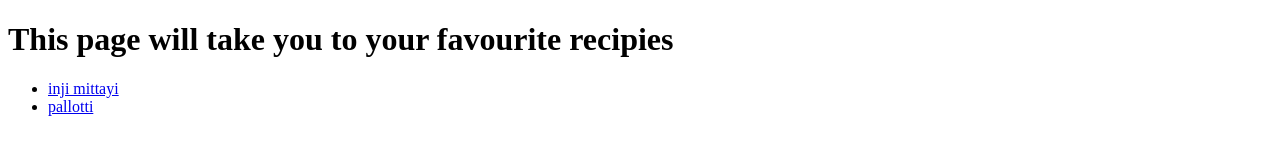
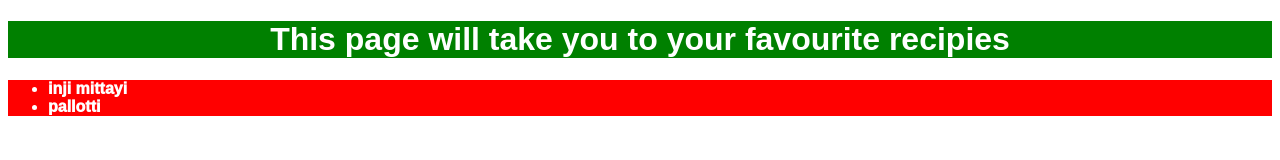
Before and after one commit to kongorer/git-test, a plain HTML site: page index.html in a window 1280 px wide. Drawn offline with Linux system fonts and the light colour scheme.

Commit message:
adding css for index.html

```diff
--- a/index.html
+++ b/index.html
@@ -3,14 +3,15 @@
     <head>
        <meta charset="UTF-8">
        <title>recepies</title>
+       <link rel= "stylesheet" href="styles.css">
 
     </head>
 
     <body>
         <h1>This page will take you to your favourite recipies</h1>
-        <ul>
-            <li><a href = "pages/inji.html">inji mittayi</a></li>
-            <li><a href = "pages/pallotti.html">pallotti</a></li>
+        <ul id="links">
+            <li class="kaka"><a href = "pages/inji.html" id="li">inji mittayi</a></li>
+            <li class="kaka"><a href = "pages/pallotti.html" id="li">pallotti</a></li>
         </ul>
     </body>
 </html>
--- /dev/null
+++ b/styles.css
@@ -0,0 +1,42 @@
+h1 {
+    text-align: center;
+    color: white;
+    background-color: green;
+    font-weight: 900;
+    font-family: Arial, Helvetica, sans-serif;
+}
+
+#links ,
+.kaka
+{
+    color: white;
+    background-color: red;
+    font-weight: 1000 ;
+    font-family: Arial, Helvetica, sans-serif;
+}
+
+#li:link {
+    color: white;
+    text-decoration: none;
+
+  }
+
+  /* visited link */
+#li:visited {
+    color: white;
+    background-color:red;
+    text-decoration: none;
+  }
+
+  /* mouse over link */
+#li:hover {
+    color: hotpink;
+    background-color: white;
+    font-weight: bolder;
+    text-decoration: none;
+  }
+
+  /* selected link */
+#li:active {
+    color: blue;
+  }
```
Also changed, not shown: web-git-link.txt (added).
